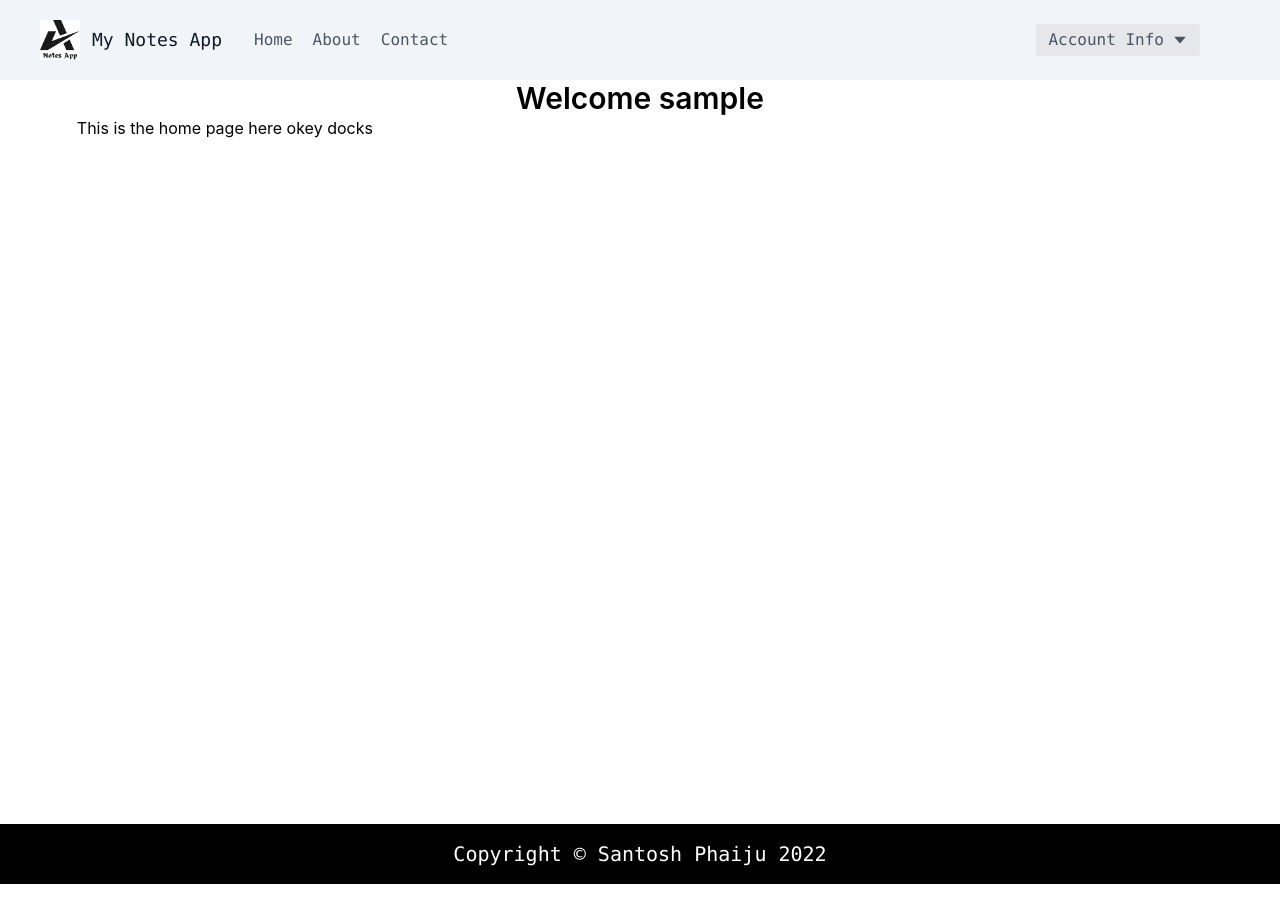
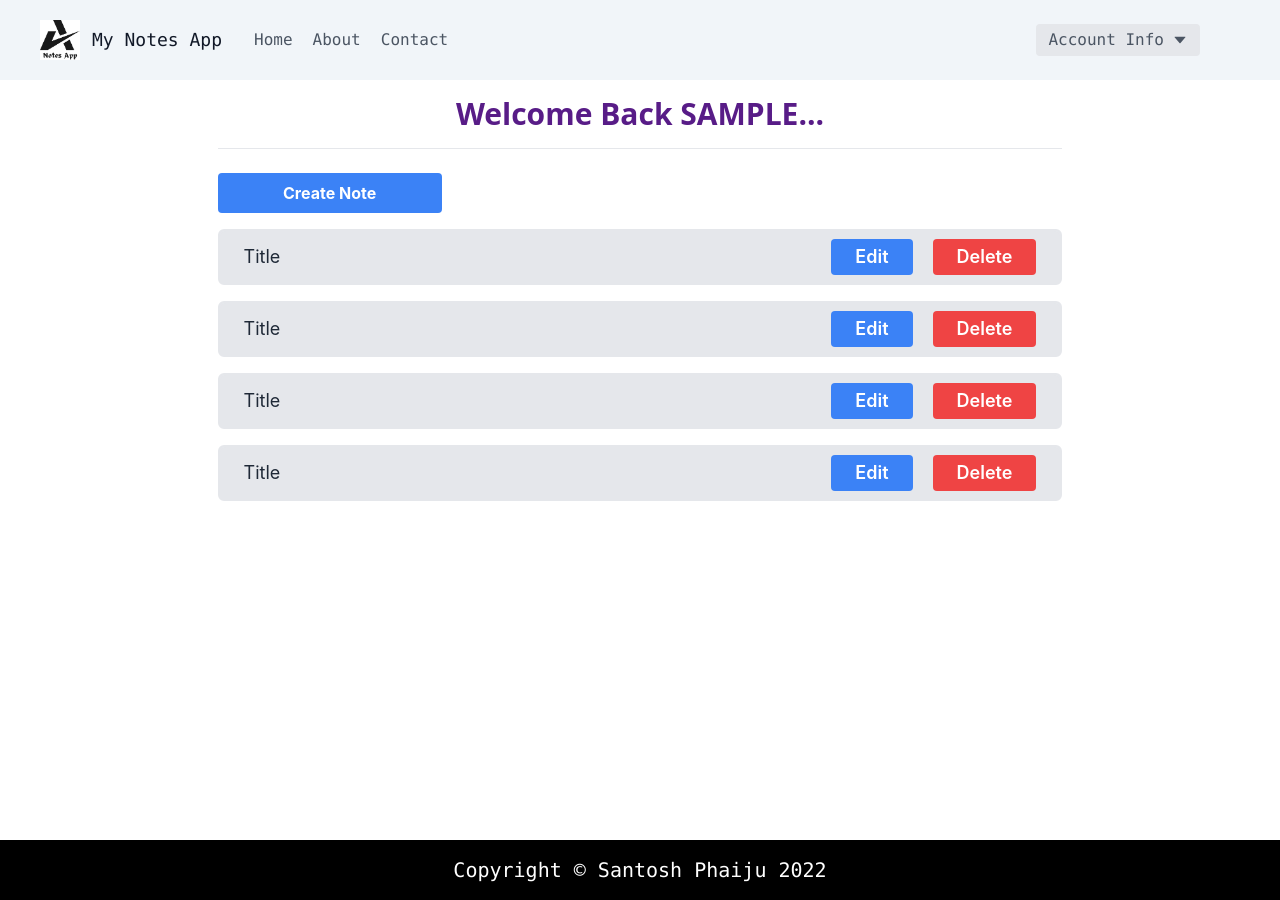
Before and after one commit to SantoshPhaiju/notes-app, a React (Create React App) app in the folder frontend/: page / in a window 1280 px wide. Built offline with nearby package versions, Linux system fonts and the light colour scheme; sample sign-in values are in the browser's storage.

Commit message:
adding notes and noteitem component, framermotion

```diff
--- a/frontend/src/components/Home.js
+++ b/frontend/src/components/Home.js
@@ -2,6 +2,8 @@ import React, { useEffect, useState } from "react";
 import { useNavigate } from "react-router-dom";
 import { ToastContainer, toast } from "react-toastify";
 import "react-toastify/dist/ReactToastify.css";
+import Notes from "./Notes";
+import NotesItem from "./NotesItem";
 
 const Home = () => {
   const navigate = useNavigate();
@@ -9,11 +11,9 @@ const Home = () => {
   useEffect(() => {
     setLogin(true);
     console.log(login);
-    if(login === true){
+    if (login === true) {
       setLogin(false);
-      toast.success(
-        "Login successfull",
-      {
+      toast.success("Login successfull", {
         position: "top-right",
         autoClose: 5000,
         hideProgressBar: false,
@@ -21,26 +21,25 @@ const Home = () => {
         pauseOnHover: true,
         draggable: true,
         progress: undefined,
-      }
-    );
-  }
+      });
+    }
     if (localStorage.getItem("token")) {
       console.log("login successfull");
       setLogin(false);
     } else {
       navigate("/login");
     }
-  // eslint-disable-next-line react-hooks/exhaustive-deps
+    // eslint-disable-next-line react-hooks/exhaustive-deps
   }, []);
 
   let username = "";
   if (localStorage.getItem("token")) {
     const data = JSON.parse(localStorage.getItem("userData"));
-    username = data.data.username;
+    username = data.data.username.toUpperCase();
   }
 
   return (
-    <div>
+    <div className="w-[75%] mx-auto">
       <ToastContainer
         position="top-right"
         autoClose={5000}
@@ -52,11 +51,16 @@ const Home = () => {
         draggable
         pauseOnHover
       />
-      <h1 className="text-3xl font-semibold text-center">
-        {" "}
-        Welcome {username}{" "}
+      <h1 className="text-3xl my-4 font-sans text-purple-900 font-semibold text-center">
+        Welcome Back {username}...
       </h1>
-      This is the home page here okey docks
+      <hr className="mb-6" />
+
+      <Notes />
+      <NotesItem />
+      <NotesItem />
+      <NotesItem />
+      <NotesItem />
     </div>
   );
 };
--- /dev/null
+++ b/frontend/src/components/Notes.js
@@ -0,0 +1,104 @@
+import React, { useState } from "react";
+import { AnimatePresence, motion } from "framer-motion";
+
+const Notes = () => {
+  const [show, setShow] = useState(false);
+  return (
+    <>
+      <div className="addBtn">
+        <button
+          onClick={() => {
+            setShow(!show);
+            document.body.setAttribute("style", "overflow: hidden");
+          }}
+          className="bg-blue-500 hover:bg-blue-700 text-white font-bold py-2 px-4 rounded focus:outline-none focus:shadow-outline w-56"
+        >
+          Create Note
+        </button>
+      </div>
+
+      <AnimatePresence>
+        {show && (
+          <div className="flex justify-center">
+            <motion.div
+              initial={{ y: -100, opacity: 0 }}
+              animate={{ y: 100, opacity: 1 }}
+              exit={{ y: -100, opacity: 0 }}
+              transition={{ type: "spring", stiffness: 200, duration: 3 }}
+              className="addNote mx-auto absolute border-none top-10 z-20 shadow-lg shadow-indigo-900/50 w-[600px] mt-10 text-purple-600 bg-white font-mono border-2 rounded-md left-auto right-auto"
+            >
+              <div className="modal ">
+                <h1 className="text-2xl text-center my-2">Add Note</h1>
+                <form className="w-[70%] mx-auto">
+                  <div className="mb-6">
+                    <label htmlFor="title">
+                      <input
+                        className="shadow focus:shadow py-2 text-purple-600 px-4 font-serif text-lg w-[100%] border-2 rounded-md focus:outline-none focus:border-2 focus:border-blue-900"
+                        type="text"
+                        id="title"
+                        name="title"
+                        placeholder="Title"
+                        required
+                        min={2}
+                      />
+                    </label>
+                  </div>
+                  <div className="mb-6">
+                    <label htmlFor="category">
+                      <input
+                        className="shadow focus:shadow py-2 text-purple-600 px-4 font-serif text-lg w-[100%] border-2 rounded-md focus:outline-none focus:border-2 focus:border-blue-900"
+                        type="text"
+                        id="category"
+                        name="category"
+                        placeholder="Category"
+                        required
+                      />
+                    </label>
+                  </div>
+                  <div className="mb-6">
+                    <label htmlFor="category">
+                      <textarea
+                        className="shadow focus:shadow py-2 text-purple-600 px-4 font-serif text-lg w-[100%] border-2 rounded-md focus:outline-none focus:border-2 focus:border-blue-900"
+                        type="desc"
+                        id="desc"
+                        name="desc"
+                        placeholder="Description"
+                        required
+                      />
+                    </label>
+                  </div>
+
+                  <div className="buttons mb-6 flex justify-center space-x-8">
+                    <button
+                      className="bg-blue-500 hover:bg-blue-700 text-white font-bold py-2 px-4 rounded focus:outline-none focus:shadow-outline w-56"
+                      type="submit"
+                    >
+                      Add Note
+                    </button>
+                    <button
+                      className="bg-blue-500 hover:bg-blue-700 text-white font-bold py-2 px-4 rounded focus:outline-none focus:shadow-outline w-56"
+                      onClick={() => {
+                        setShow(!show);
+                        document.body.removeAttribute(
+                          "style"
+                        );
+                      }}
+                      type="button"
+                    >
+                      Close
+                    </button>
+                  </div>
+                </form>
+              </div>
+            </motion.div>
+          </div>
+        )}
+      </AnimatePresence>
+      {show && (
+        <div className="overlay bg-black opacity-40 h-[100%] z-10 w-[100%] absolute inset-0"></div>
+      )}
+    </>
+  );
+};
+
+export default Notes;
--- /dev/null
+++ b/frontend/src/components/NotesItem.js
@@ -0,0 +1,49 @@
+import React, { useState } from "react";
+import { motion } from "framer-motion";
+
+const NotesItem = () => {
+  const [show, setShow] = useState(false);
+  return (
+    <>
+      <div className="itemContainer my-4">
+        <div
+          className="items border-2 rounded-md bg-gray-200"
+        >
+          <div
+            className="header mt-0 flex justify-between items-center bg-gray-200 text-gray-800 py-2 px-6 text-lg rounded-t-md"
+            onClick={() => setShow(!show)}
+          >
+            <h2 className="text-lg">Title</h2>
+            <div className="buttons flex space-x-5">
+              <button className="bg-blue-500 hover:bg-blue-700 text-white font-semibold py-1 px-6 rounded focus:outline-none focus:shadow-outline">
+                Edit
+              </button>
+              <button className="bg-red-500 hover:bg-red-700 text-white font-semibold py-1 px-6 rounded focus:outline-none focus:shadow-outline">
+                Delete
+              </button>
+            </div>
+          </div>
+
+          {show && (
+            <>
+              <motion.div
+                initial={{ opacity: 0, y: -50 }}
+                animate={{ opacity: 1, y: 0 }}
+                exit={{ opacity: 0, y: -50 }}
+                transition={{ duration: 0.4 }}
+                className="body py-4 px-8 bg-slate-50 shadow-sm"
+              >
+                <div className="description">body here</div>
+                <blockquote className="text-gray-400 mt-3 font-sans italic">
+                  - Someone famous
+                </blockquote>
+              </motion.div>
+            </>
+          )}
+        </div>
+      </div>
+    </>
+  );
+};
+
+export default NotesItem;
--- a/frontend/src/redux/action-creators/index.js
+++ b/frontend/src/redux/action-creators/index.js
@@ -88,8 +88,8 @@ export const resetpassword = (password, resetToken) => async (dispatch) => {
         method: "PUT",
         body: JSON.stringify({ password: password }),
         headers: {
-          "Content-Type": "application/json"
-        }
+          "Content-Type": "application/json",
+        },
       }
     );
     const data = await response.json();
--- a/frontend/src/redux/reducers/userReducers.js
+++ b/frontend/src/redux/reducers/userReducers.js
@@ -29,7 +29,7 @@ export const userRegisterReducer = (state = {}, action) => {
 export const forgetPasswordReducer = (state = {}, action) => {
   switch (action.type) {
     case "FORGET_PASSWORD_REQUEST":
-      return { loading: true};
+      return { loading: true };
     case "SUCCESSFULLY_SENT":
       return { loading: false, data: action.payload };
     case "SEND_FAIL":
@@ -42,7 +42,7 @@ export const forgetPasswordReducer = (state = {}, action) => {
 export const resetPasswordReducer = (state = {}, action) => {
   switch (action.type) {
     case "RESET_PASSWORD_REQUEST":
-      return { loading: true};
+      return { loading: true };
     case "SUCCESSFULLY_RESET":
       return { loading: false, data: action.payload };
     case "RESET_FAIL":
```
Also changed, not shown: frontend/src/components/ResetPassword.js (+7 -1 lines), frontend/src/redux/reducers/index.js (+7 -2 lines), 1 other file (tests, documents, lock files or other folders).
